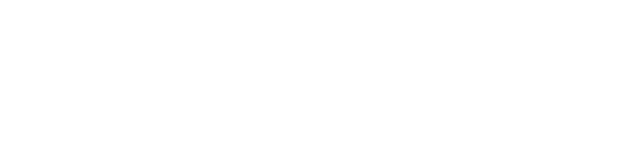
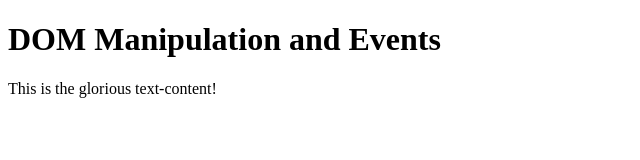
Before and after one commit to joominchoi/dom-manipulation-and-events, a plain HTML site: page index.html in a window 1280 px wide. Shown: the whole page, without its empty margins (0-640 px from the left). Drawn offline with Linux system fonts and the light colour scheme.

Commit message:
Create js file and link in head of HTML

```diff
--- a/index.html
+++ b/index.html
@@ -3,9 +3,13 @@
 <head>
     <meta charset="UTF-8">
     <meta name="viewport" content="width=device-width, initial-scale=1.0">
-    <title>Document</title>
+    <script src="js-file.js" defer></script>
+    <title>DOM Manipulation and Events</title>
 </head>
 <body>
-
-</body>
+    <h1>
+        DOM Manipulation and Events
+    </h1>
+    <div id="container"></div>
+  </body>
 </html>
--- /dev/null
+++ b/js-file.js
@@ -0,0 +1,7 @@
+const container = document.querySelector('#container');
+
+const content = document.createElement('div');
+content.classList.add('content');
+content.textContent = 'This is the glorious text-content!';
+
+container.appendChild(content);
```
